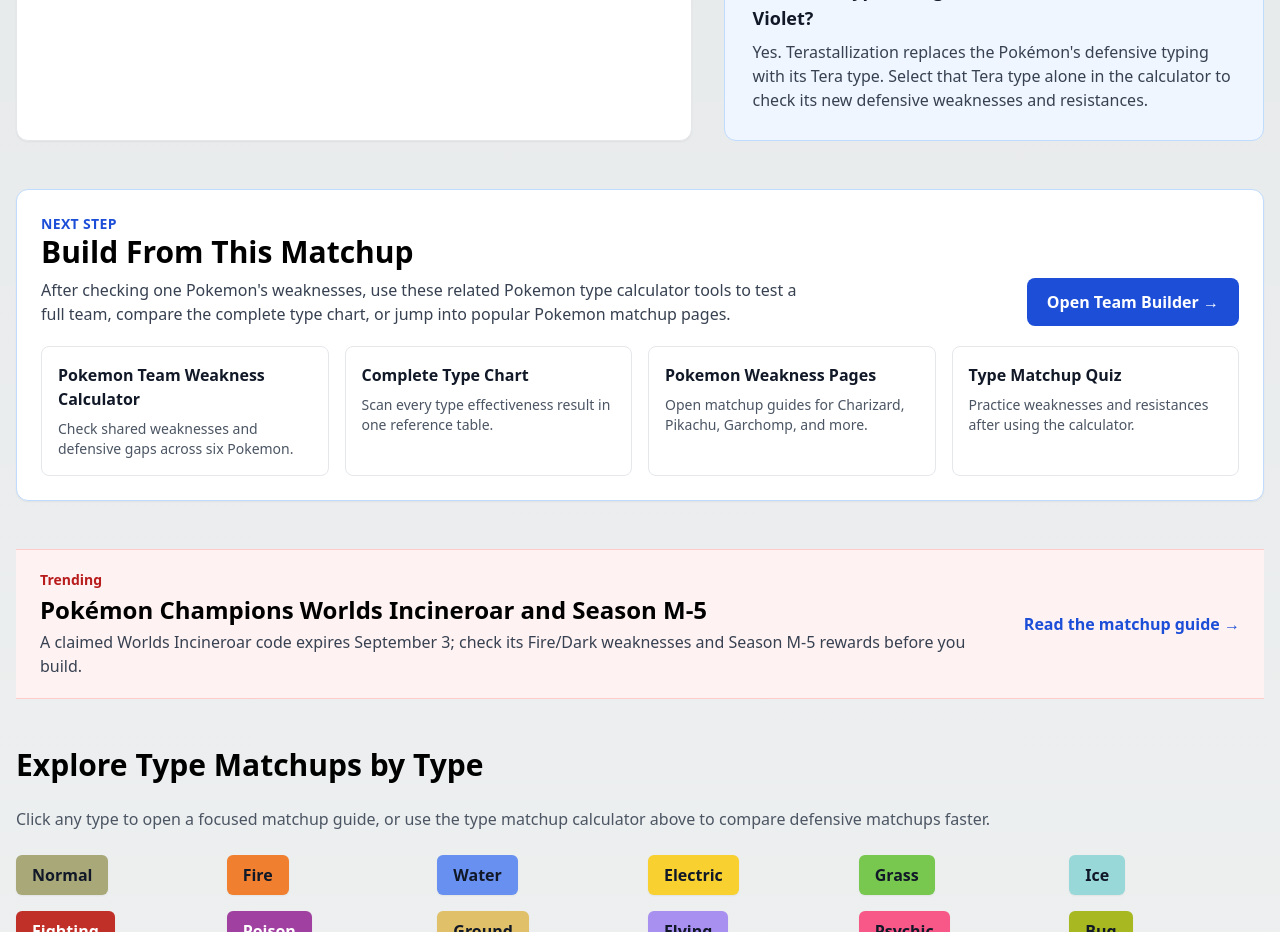
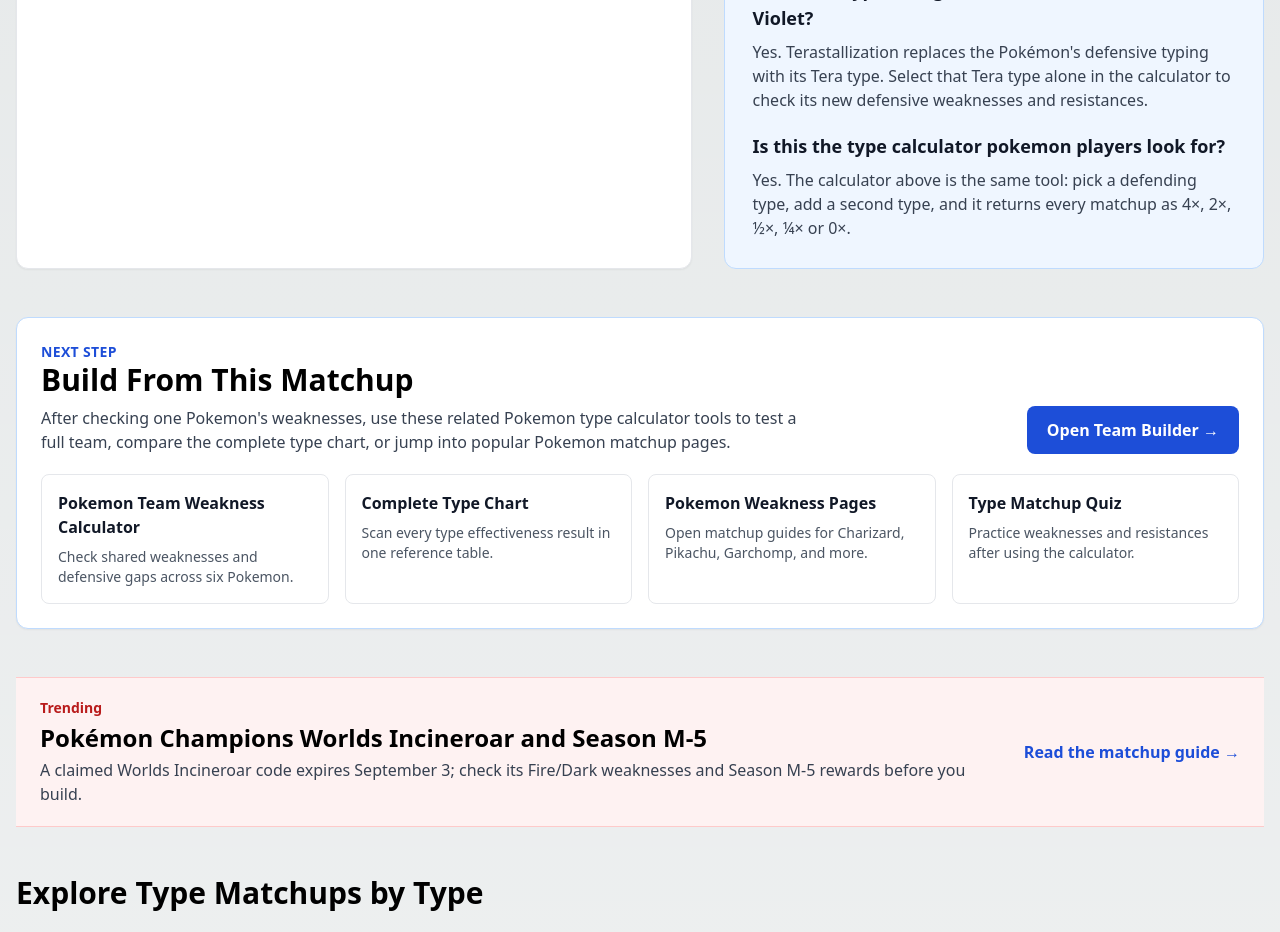
Before and after one commit to lincyang720/type-chart-calculator, a Next.js app: page / in a window 1280 px wide. Shown: the part 3280-4212 px from the top of the page. Built offline with nearby package versions, Linux system fonts and the light colour scheme.

Commit message:
Place remaining two query phrasings verbatim (type calculator pokemon; Steel Fairy Pokemon weakness)

```diff
--- a/app/page.tsx
+++ b/app/page.tsx
@@ -95,6 +95,14 @@
         text: "Yes. Terastallization replaces the Pokémon's defensive typing with its Tera type. Select that Tera type alone in the calculator to check its new defensive weaknesses and resistances.",
       },
     },
+    {
+      '@type': 'Question',
+      name: 'Is this the type calculator pokemon players look for?',
+      acceptedAnswer: {
+        '@type': 'Answer',
+        text: 'Yes. The calculator above is the same tool: pick a defending type, add a second type, and it returns every matchup as 4×, 2×, ½×, ¼× or 0×.',
+      },
+    },
   ],
 };
 
@@ -180,6 +188,10 @@
               <div>
                 <h3 className="text-lg font-semibold text-gray-900 mb-2">Does Tera type change weaknesses in Scarlet and Violet?</h3>
                 <p>Yes. Terastallization replaces the Pokémon&apos;s defensive typing with its Tera type. Select that Tera type alone in the calculator to check its new defensive weaknesses and resistances.</p>
+              </div>
+              <div>
+                <h3 className="text-lg font-semibold text-gray-900 mb-2">Is this the type calculator pokemon players look for?</h3>
+                <p>Yes. The calculator above is the same tool: pick a defending type, add a second type, and it returns every matchup as 4×, 2×, ½×, ¼× or 0×.</p>
               </div>
             </div>
           </section>
--- a/lib/comboWording.ts
+++ b/lib/comboWording.ts
@@ -19,7 +19,7 @@
       'Steel Fairy Pokemon pair two of the strongest defensive types available. Players also search this pairing as Fairy Steel Pokemon. Below you can check the Steel Fairy weakness list, its resistances, and how to counter it.',
     faq: [
       {
-        q: 'What is the Steel Fairy weakness?',
+        q: 'What is the Steel Fairy Pokémon weakness?',
         a: 'The Steel Fairy weakness list is shown in the defensive matchups above. Both types contribute, so any attack either type is weak to becomes a real threat.',
       },
       {
```
